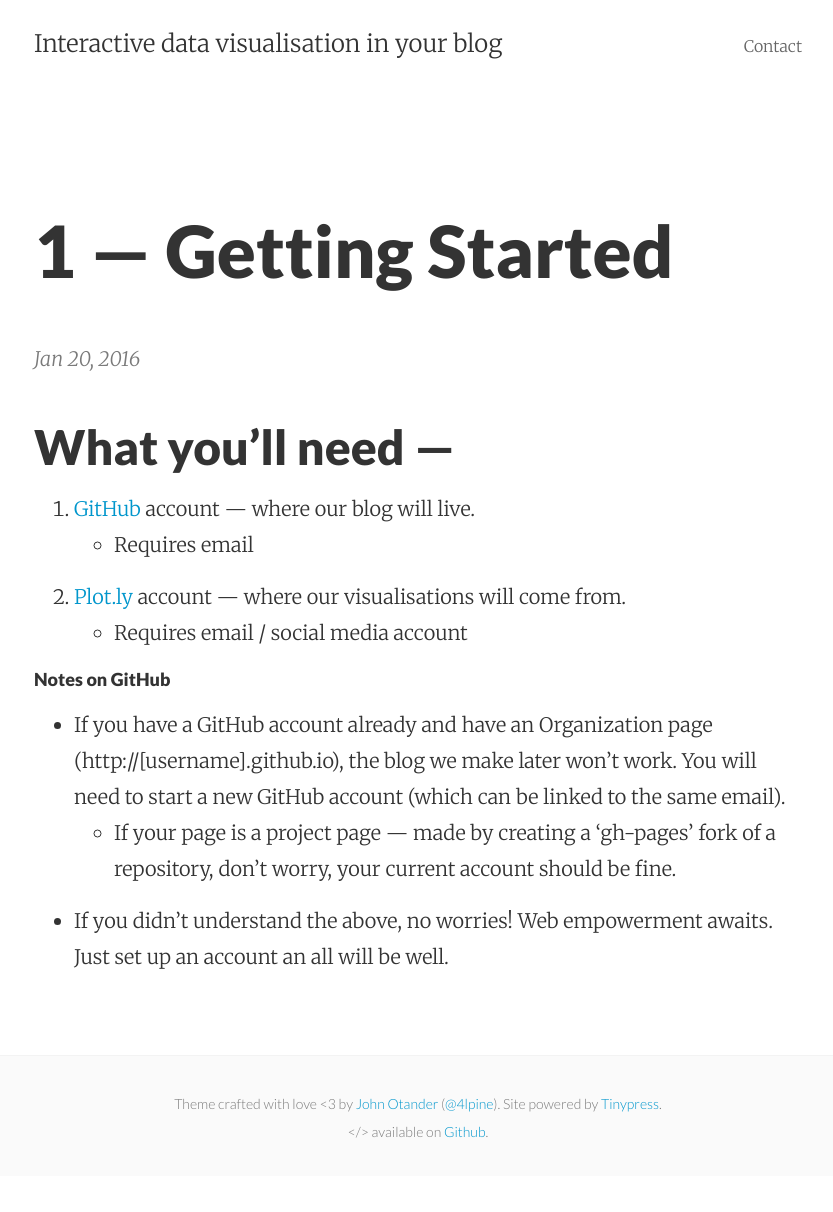
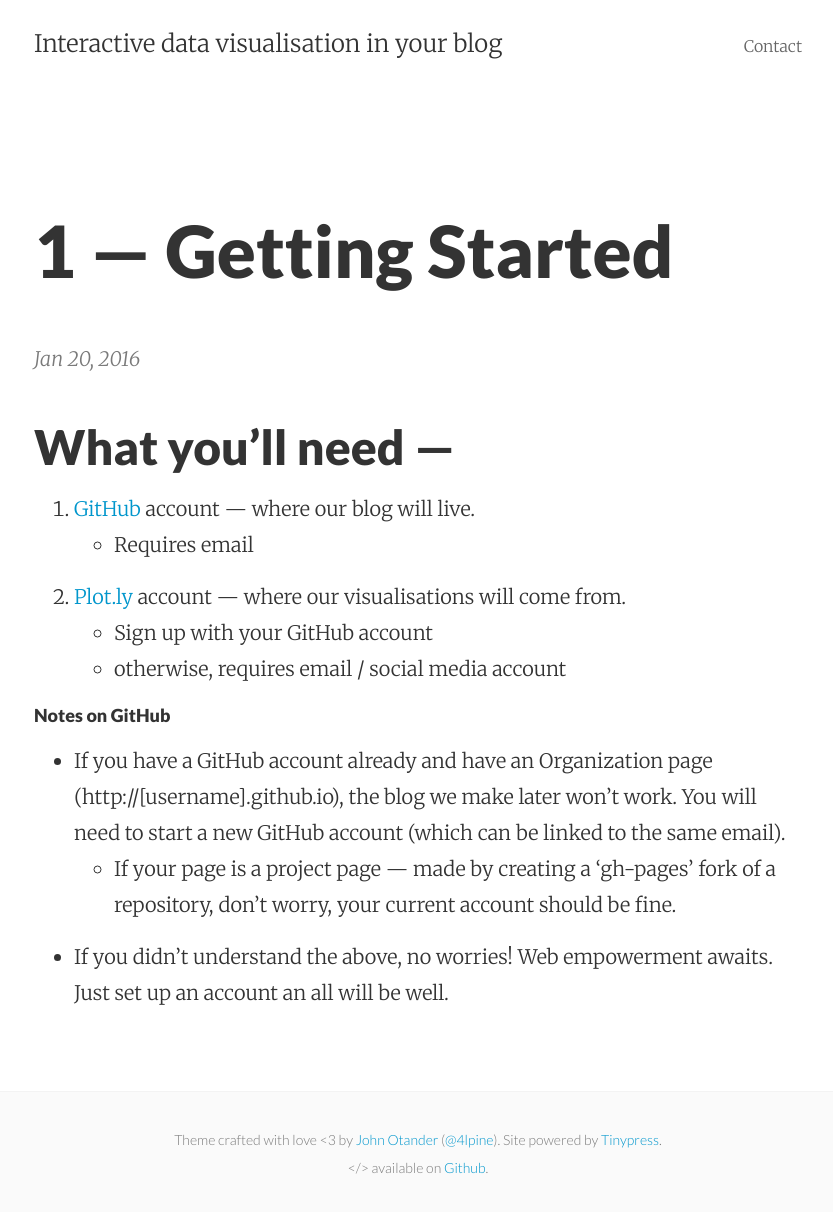
Before and after one commit to dataviz-blog/dataviz-blog.github.io, a Jekyll site: the page built from _posts/2016-01-20-1-getting-started.markdown, in a window 1280 px wide. Shown: the whole page, without its empty margins (222-1055 px from the left). Built offline with Jekyll 4.4.1, drawn with Linux system fonts in a browser that asks for light colours; before the commit the page ends 1176 px from its top, so only the background shows below that.

Commit message:
Post update: 1 — Getting Started

```diff
--- a/_posts/2016-01-20-1-getting-started.markdown
+++ b/_posts/2016-01-20-1-getting-started.markdown
@@ -8,7 +8,8 @@ layout: post
 1. [GitHub](https://github.com "Click to sign up") account — where our blog will live.
    * Requires email
 2. [Plot.ly](https://plot.ly/ "Click to sign up") account — where our visualisations will come from.
-   * Requires email / social media account
+   * Sign up with your GitHub account
+   * otherwise, requires email / social media account
 
 
 
```
